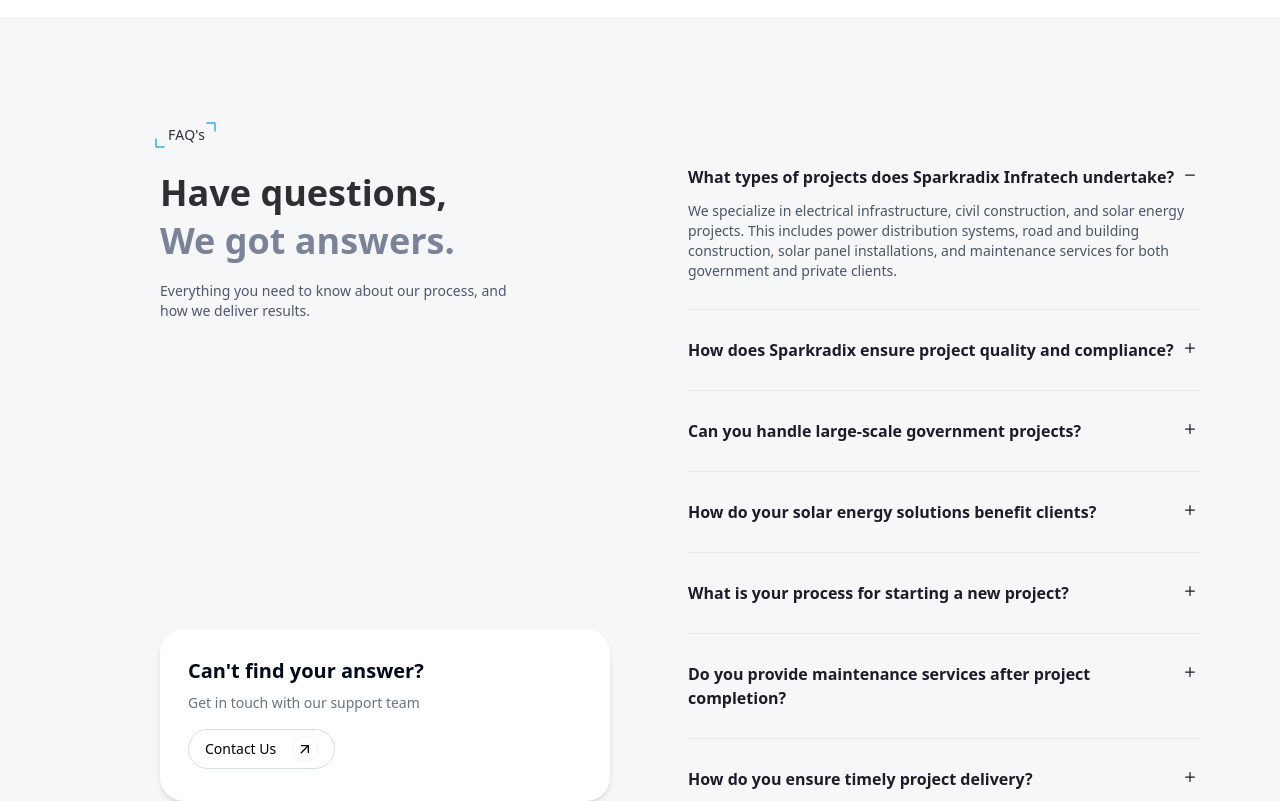
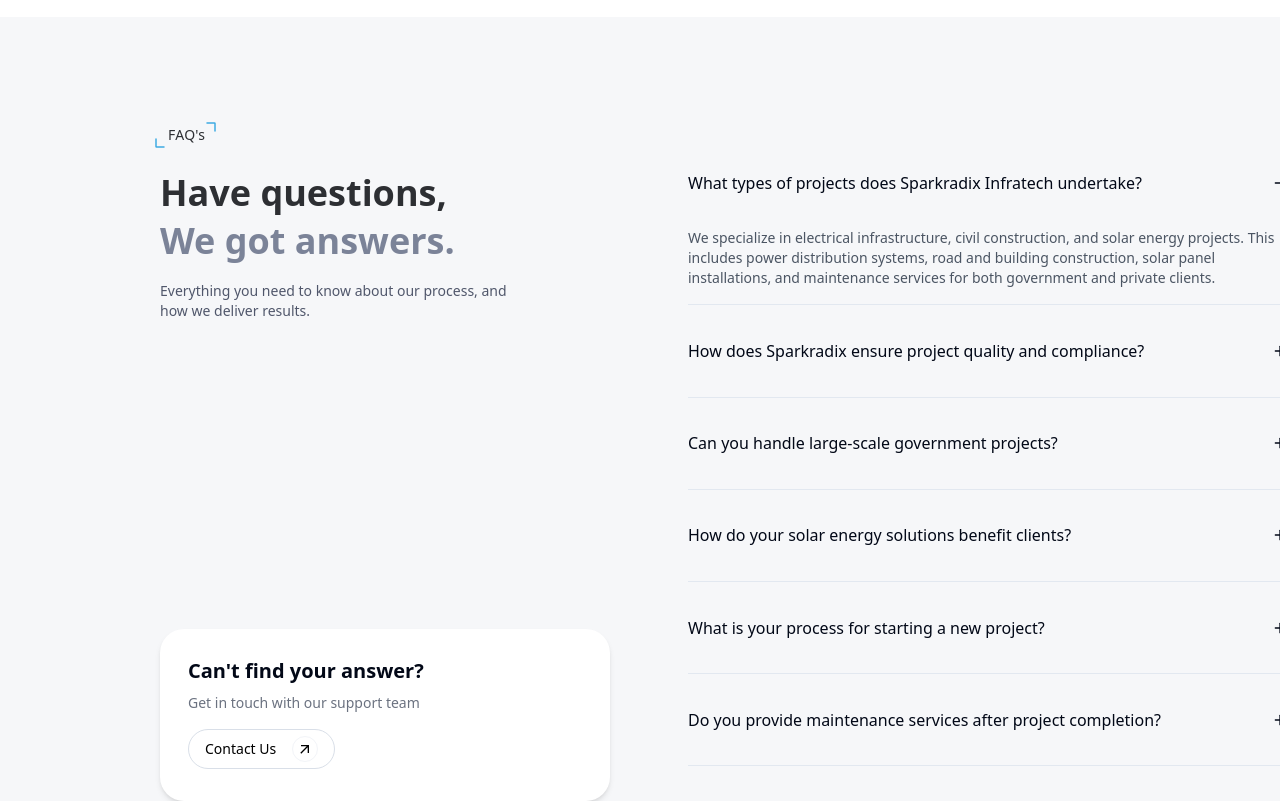
Before and after one commit to aryan7412/Infratech, a Next.js app: page /contact in a window 1280 px wide. Shown: the part 900-1701 px from the top of the page. Built offline with nearby package versions, Linux system fonts and the light colour scheme.

Commit message:
Some changes in animation in FAQ

```diff
--- a/components/FAQ/index.tsx
+++ b/components/FAQ/index.tsx
@@ -2,10 +2,9 @@
 
 import SectionHeading from "@/components/Heading/SectionHeading";
 import Heading from "@/components/Heading/Heading";
+import { Accordion, AccordionContent, AccordionItem, AccordionTrigger } from "@/components/ui/accordion";
 import { Button } from "@/components/ui/button";
 import { MdArrowOutward } from "react-icons/md";
-import { useState } from "react";
-import { IoIosAdd, IoIosRemove } from "react-icons/io";
 
 const faqs = [
   {
@@ -45,49 +44,13 @@
   },
 ];
 
-
-const FAQItem = ({
-    question,
-    answer,
-    isOpen,
-    onToggle,
-}: {
-    question: string;
-    answer: string;
-    isOpen: boolean;
-    onToggle: () => void;
-}) => (
-    <div
-        className={`border-b border-[#E6E8EC] py-7 cursor-pointer transition-all duration-300 max-w-lg`}
-        onClick={onToggle}
-    >
-        <div className="flex justify-between items-start">
-            <h4 className="text-sm md:text-base font-semibold text-[#1B1E29] max-w-lg">
-                {question}
-            </h4>
-            <div className="text-xl text-[#1B1E29]">
-                {isOpen ? <IoIosRemove /> : <IoIosAdd />}
-            </div>
-        </div>
-        {isOpen && answer && (
-            <p className="text-sm text-[#4B5563] mt-3 max-w-lg">{answer}</p>
-        )}
-    </div>
-);
-
-const index = () => {
-    const [openIndex, setOpenIndex] = useState(0);
-
+const FAQSection = () => {
   return (
     <div className="flex flex-col md:flex-row bg-[#F6F7F9] pb-20 gap-44 mt-20">
       {/* Left Section */}
       <div className="max-w-lg">
         <SectionHeading text="FAQ's" align="left" />
-                <Heading
-                    text1="Have questions,"
-                    text2="We got answers."
-                    align="left"
-                />
+        <Heading text1="Have questions," text2="We got answers." align="left" />
         <p className="ml-40 mt-5 text-[#50576B] text-sm">
           Everything you need to know about our process, and how we deliver
           results.
@@ -113,20 +76,26 @@
 
       {/* Right Section */}
       <div className="flex-1 mt-10">
+        <Accordion
+          type="single"
+          collapsible
+          defaultValue="item-0"
+          className="w-[600px]"
+        >
           {faqs.map((faq, index) => (
-                    <FAQItem
-                        key={index}
-                        question={faq.question}
-                        answer={faq.answer}
-                        isOpen={openIndex === index}
-                        onToggle={() =>
-                            setOpenIndex(openIndex === index ? -1 : index)
-                        }
-                    />
+            <AccordionItem key={index} value={`item-${index}`}>
+              <AccordionTrigger className="text-left">
+                {faq.question}
+              </AccordionTrigger>
+              <AccordionContent className="text-sm text-[#4B5563]">
+                {faq.answer}
+              </AccordionContent>
+            </AccordionItem>
           ))}
+        </Accordion>
       </div>
     </div>
   );
 };
 
-export default index;
+export default FAQSection;
--- /dev/null
+++ b/components/ui/accordion.tsx
@@ -0,0 +1,79 @@
+"use client"
+
+import * as React from "react"
+import * as AccordionPrimitive from "@radix-ui/react-accordion"
+import { ChevronDown } from "lucide-react"
+import { Plus, Minus } from "lucide-react"
+
+import { cn } from "@/lib/utils"
+
+
+const Accordion = AccordionPrimitive.Root
+
+const AccordionItem = React.forwardRef<
+  React.ElementRef<typeof AccordionPrimitive.Item>,
+  React.ComponentPropsWithoutRef<typeof AccordionPrimitive.Item>
+>(({ className, ...props }, ref) => (
+  <AccordionPrimitive.Item
+    ref={ref}
+    className={cn("border-b", className)}
+    {...props}
+  />
+))
+AccordionItem.displayName = "AccordionItem"
+
+const AccordionTrigger = React.forwardRef<
+  React.ElementRef<typeof AccordionPrimitive.Trigger>,
+  React.ComponentPropsWithoutRef<typeof AccordionPrimitive.Trigger>
+>(({ className, children, ...props }, ref) => (
+  <AccordionPrimitive.Header className="flex">
+    <AccordionPrimitive.Trigger
+      ref={ref}
+      className={cn(
+        "flex flex-1 items-center justify-between py-[2.1rem] font-medium transition-all",
+        className
+      )}
+      {...props}
+    >
+      {children}
+      <span className="ml-2">
+        {/* Show Plus when closed, Minus when open */}
+        <AccordionPrimitive.Trigger
+          asChild
+          className="pointer-events-none"
+        >
+          <span className="data-[state=open]:hidden">
+            <Plus className="h-4 w-4" />
+          </span>
+        </AccordionPrimitive.Trigger>
+
+        <AccordionPrimitive.Trigger
+          asChild
+          className="pointer-events-none"
+        >
+          <span className="hidden data-[state=open]:inline">
+            <Minus className="h-4 w-4" />
+          </span>
+        </AccordionPrimitive.Trigger>
+      </span>
+    </AccordionPrimitive.Trigger>
+  </AccordionPrimitive.Header>
+))
+AccordionTrigger.displayName = AccordionPrimitive.Trigger.displayName
+
+const AccordionContent = React.forwardRef<
+  React.ElementRef<typeof AccordionPrimitive.Content>,
+  React.ComponentPropsWithoutRef<typeof AccordionPrimitive.Content>
+>(({ className, children, ...props }, ref) => (
+  <AccordionPrimitive.Content
+    ref={ref}
+    className="overflow-hidden text-sm transition-all data-[state=closed]:animate-accordion-up data-[state=open]:animate-accordion-down"
+    {...props}
+  >
+    <div className={cn("pb-4 pt-0", className)}>{children}</div>
+  </AccordionPrimitive.Content>
+))
+
+AccordionContent.displayName = AccordionPrimitive.Content.displayName
+
+export { Accordion, AccordionItem, AccordionTrigger, AccordionContent }
--- a/package.json
+++ b/package.json
@@ -9,6 +9,7 @@
     "lint": "next lint"
   },
   "dependencies": {
+    "@radix-ui/react-accordion": "^1.2.11",
     "@radix-ui/react-slot": "^1.2.3",
     "aos": "^2.3.4",
     "class-variance-authority": "^0.7.1",
--- a/tailwind.config.ts
+++ b/tailwind.config.ts
@@ -55,6 +55,28 @@
   			lg: 'var(--radius)',
   			md: 'calc(var(--radius) - 2px)',
   			sm: 'calc(var(--radius) - 4px)'
+  		},
+  		keyframes: {
+  			'accordion-down': {
+  				from: {
+  					height: '0'
+  				},
+  				to: {
+  					height: 'var(--radix-accordion-content-height)'
+  				}
+  			},
+  			'accordion-up': {
+  				from: {
+  					height: 'var(--radix-accordion-content-height)'
+  				},
+  				to: {
+  					height: '0'
+  				}
+  			}
+  		},
+  		animation: {
+  			'accordion-down': 'accordion-down 0.2s ease-out',
+  			'accordion-up': 'accordion-up 0.2s ease-out'
   		}
   	}
   },
```
Also changed, not shown: 1 other file (tests, documents, lock files or other folders). Lines whose indentation alone changed are shown as unchanged.
